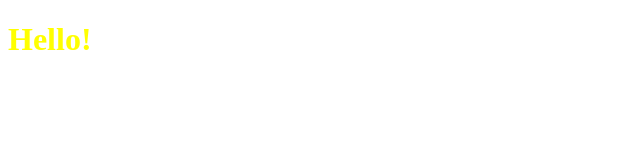
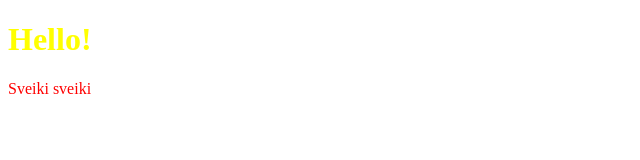
Before and after one commit to Shedas-007/my-website, a plain HTML site: page index.html in a window 1280 px wide. Shown: the whole page, without its empty margins (0-640 px from the left). Drawn offline with Linux system fonts and the light colour scheme.

Commit message:
pridejau texto

```diff
--- a/index.html
+++ b/index.html
@@ -9,5 +9,6 @@
 </head>
 <body>
     <h1>Hello!</h1>
+    <p> Sveiki sveiki</p>
 </body>
 </html>
--- a/style.css
+++ b/style.css
@@ -1,3 +1,7 @@
 h1 {
     color: yellow;
 }
+
+p {
+    color: red;
+}
```
